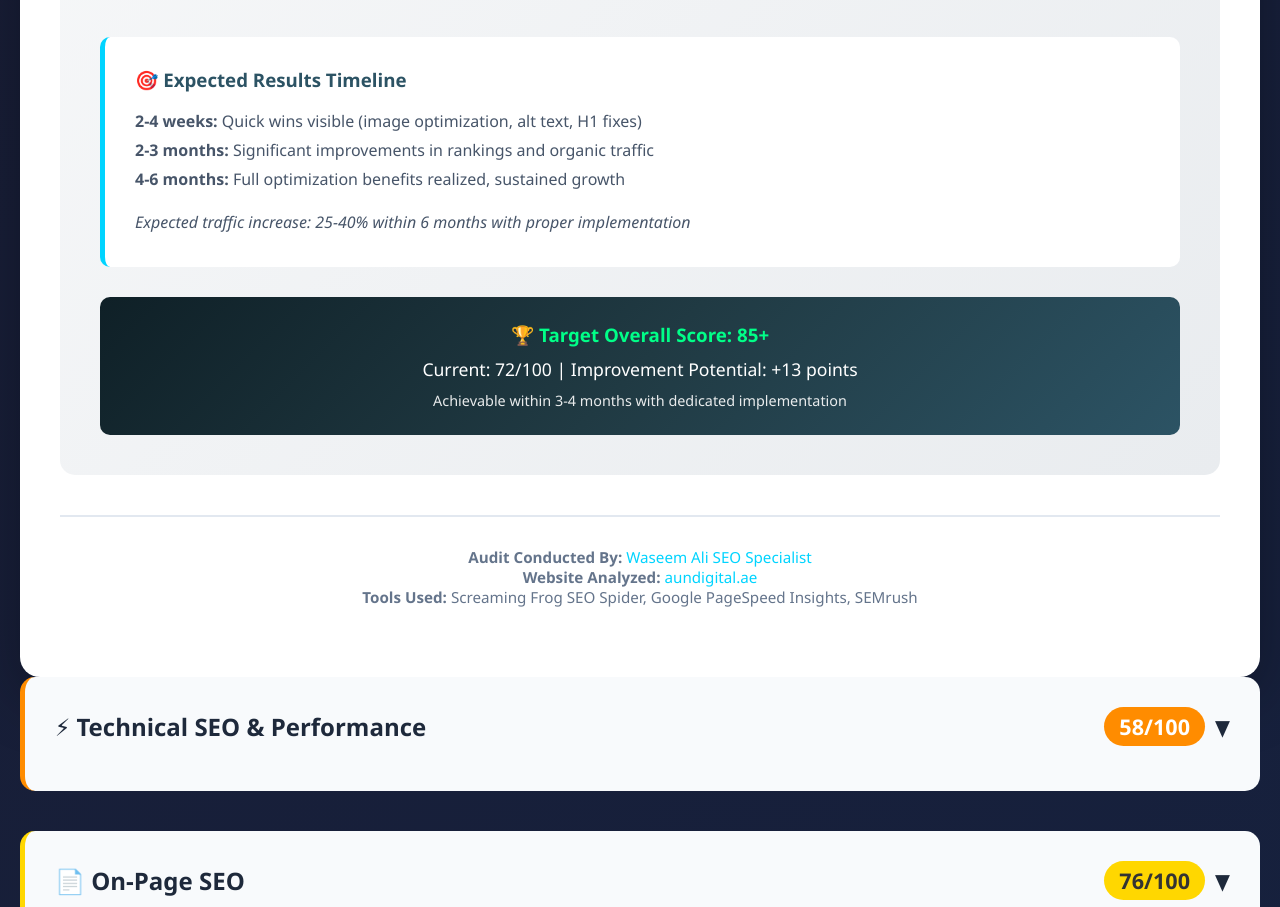
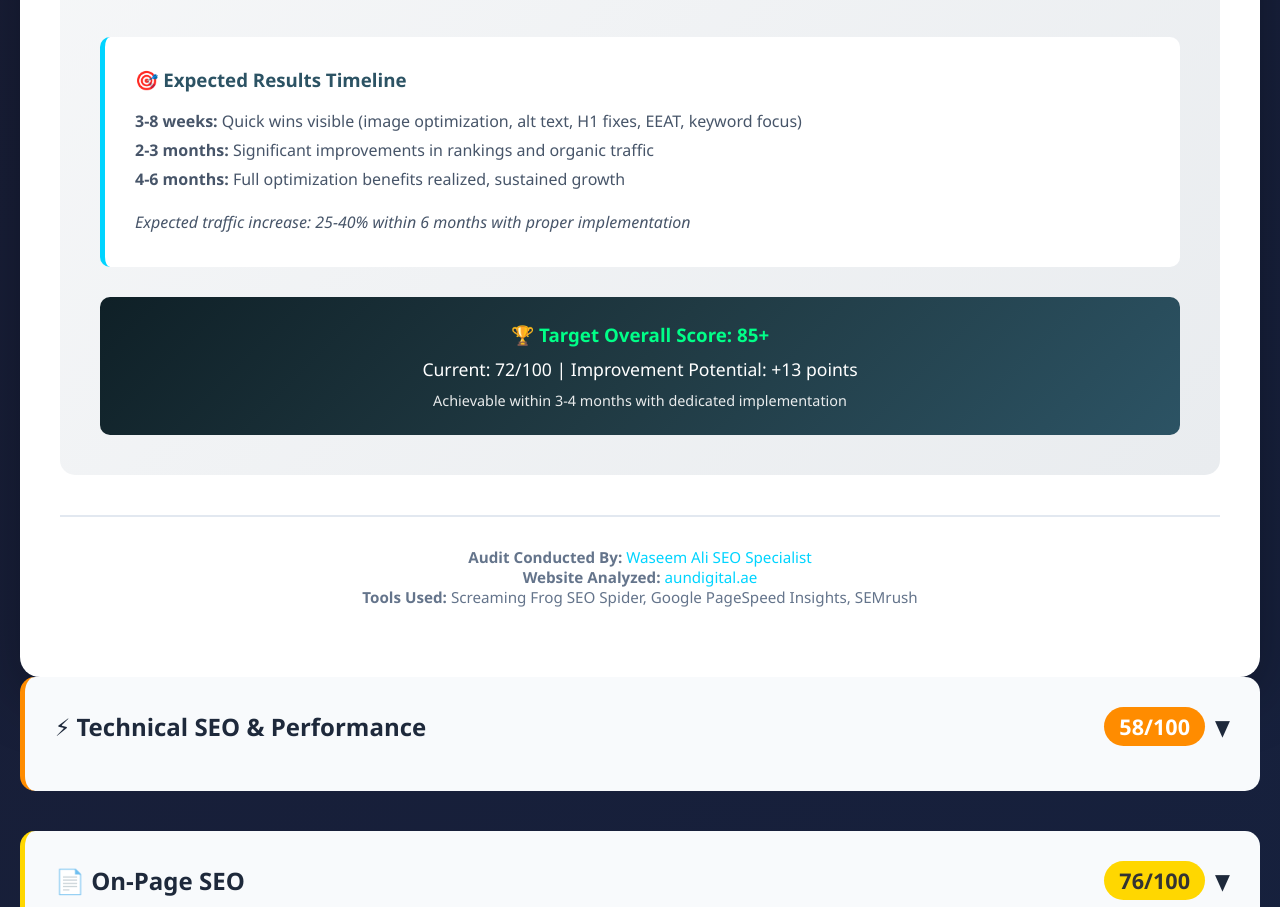
Before and after one commit to seowas89/uae, a plain HTML site: page index.html in a window 1280 px wide. Shown: the part 2776-3683 px from the top of the page. Drawn offline with Linux system fonts and the light colour scheme.

Commit message:
Update index.html

```diff
--- a/index.html
+++ b/index.html
@@ -906,7 +906,7 @@
                 <div style="margin-top: 40px; padding: 30px; background: white; border-radius: 10px; border-left: 5px solid #00d4ff;">
                     <h3 style="color: #2c5364; margin-bottom: 15px;">🎯 Expected Results Timeline</h3>
                     <div style="color: #475569; line-height: 1.8;">
-                        <p><strong>2-4 weeks:</strong> Quick wins visible (image optimization, alt text, H1 fixes)</p>
+                        <p><strong>3-8 weeks:</strong> Quick wins visible (image optimization, alt text, H1 fixes, EEAT, keyword focus)</p>
                         <p><strong>2-3 months:</strong> Significant improvements in rankings and organic traffic</p>
                         <p><strong>4-6 months:</strong> Full optimization benefits realized, sustained growth</p>
                         <p style="margin-top: 15px;"><em>Expected traffic increase: 25-40% within 6 months with proper implementation</em></p>
```
